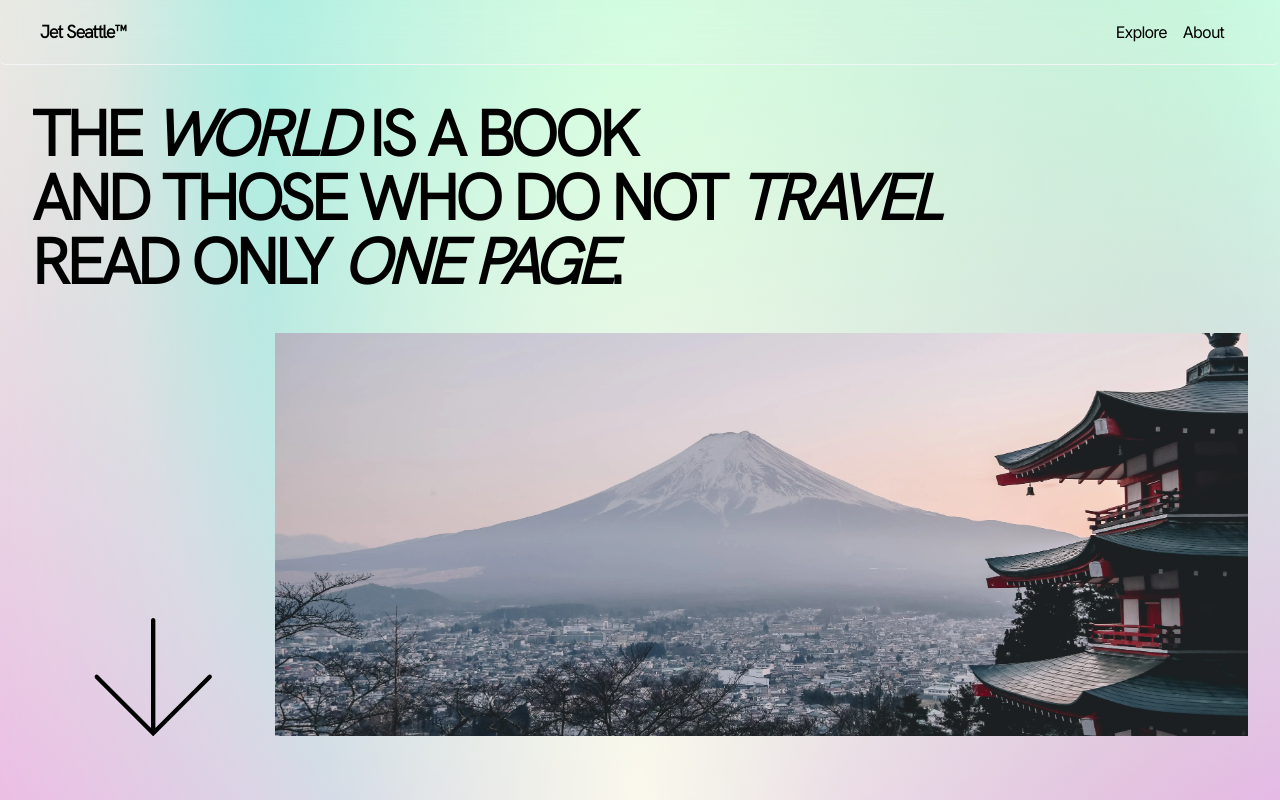
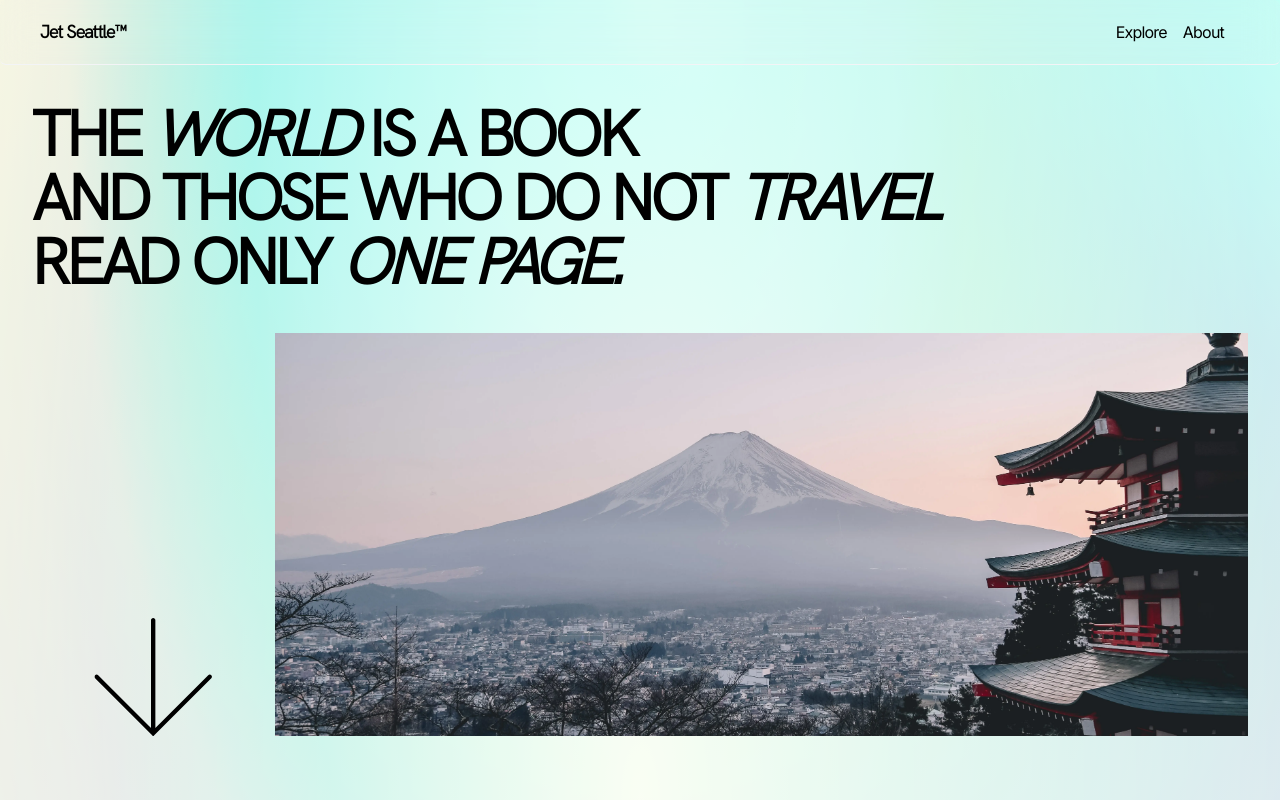
Before and after one commit to malinda666/jets-2023, a Next.js app: page / in a window 1280 px wide. Shown: the top 800 px of the page. Built offline with nearby package versions, Linux system fonts and the light colour scheme.

Commit message:
updated hero section

```diff
--- a/src/styles/_utils.scss
+++ b/src/styles/_utils.scss
@@ -11,10 +11,10 @@ $ease: cubic-bezier(0.19, 1, 0.22, 1);
 .gradient {
   background: radial-gradient(80.99% 100% at 50% 0%, #00ff0a 0%, #36008e 100%),
     radial-gradient(50% 123.47% at 50% 50%, #efe7c8 0%, #36008e 100%),
-    linear-gradient(301.28deg, #ff006b 0%, #48dd9e 100%),
-    linear-gradient(294.84deg, #5a60e4 0%, #d30000 100%),
+    linear-gradient(301.28deg, #efe7c8 0%, #48dd9e 100%),
+    linear-gradient(294.84deg, #5a60e4 0%, #efe7c8 100%),
     linear-gradient(52.29deg, #000000 0%, #00ff85 100%),
-    radial-gradient(100% 138.69% at 100% 0%, #0007a5 0%, #ff7a00 100%),
+    radial-gradient(100% 138.69% at 100% 0%, #0007a5 0%, #efe7c8 100%),
     radial-gradient(70.41% 100% at 50% 0%, #d5b300 0%, #2200aa 100%);
   background-blend-mode: screen, screen, lighten, overlay, lighten, difference, difference;
 }
--- a/src/views/Hero.tsx
+++ b/src/views/Hero.tsx
@@ -33,7 +33,7 @@ const Hero: FC = () => {
           </div>
           <div className='hero__title--line'>
             <span className='hero__title--line-inner'>
-              read only <span className='alt'>one page</span>.
+              read only <span className='alt'>one page.</span>
             </span>
           </div>
         </h1>
```
